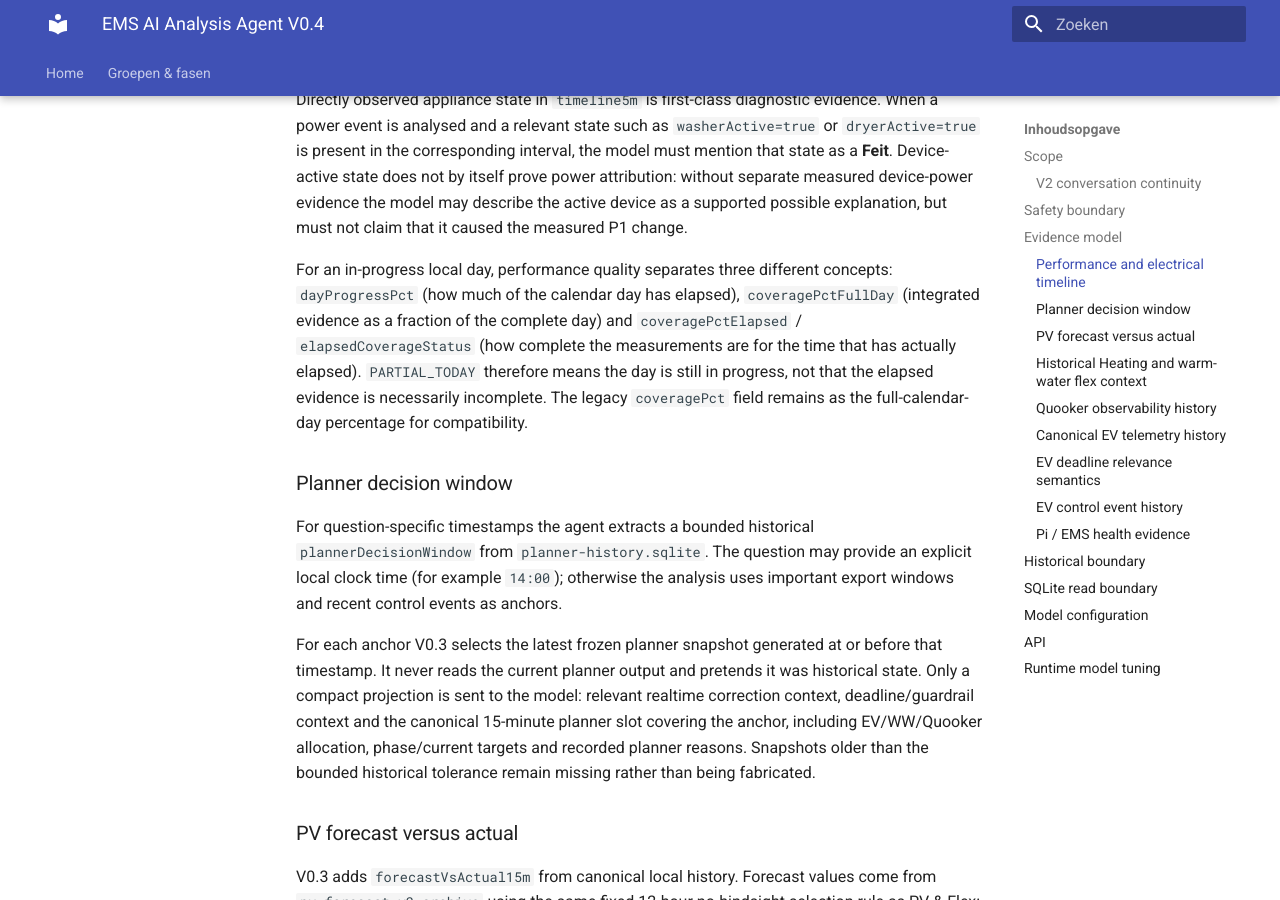
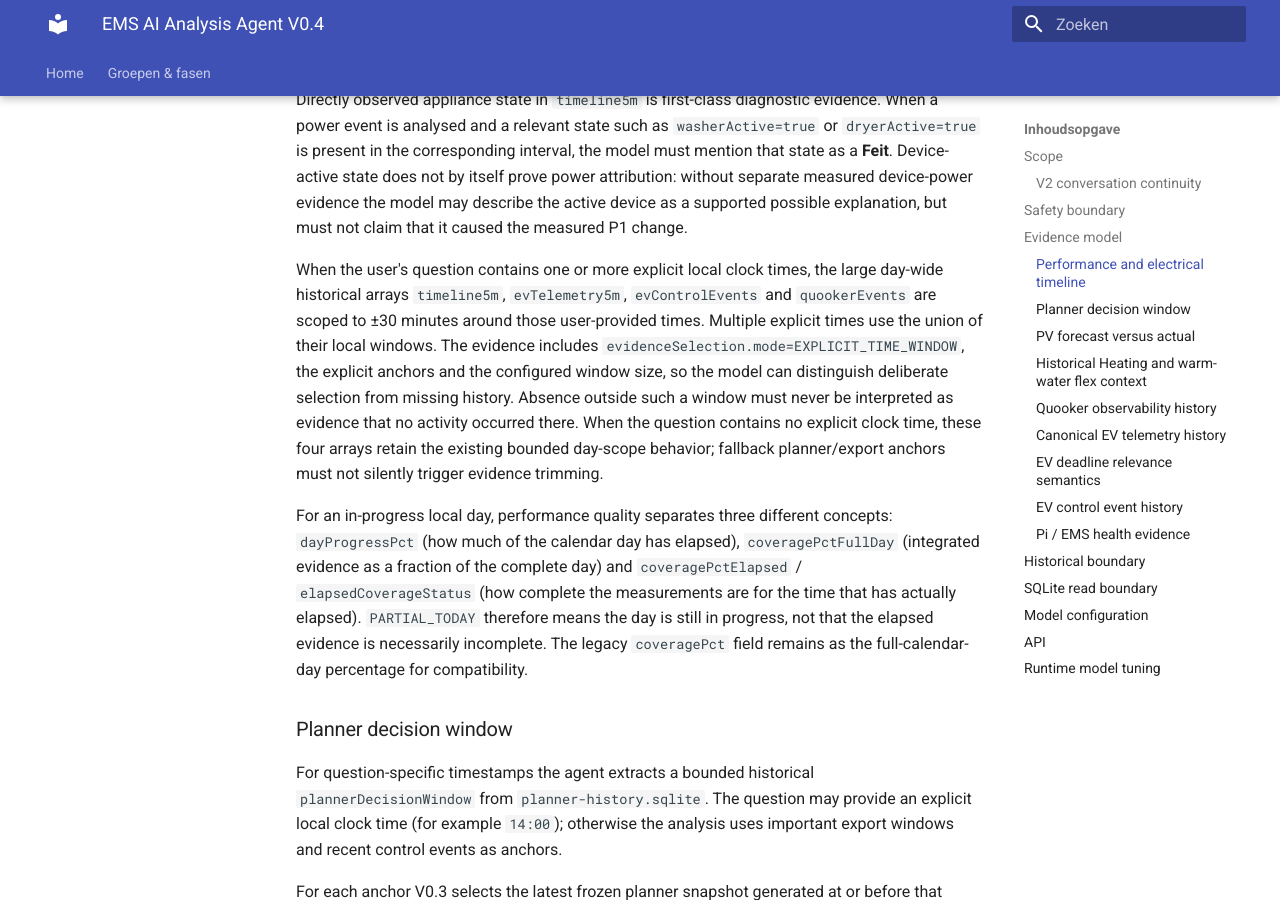
Before and after one commit to OnsKasteeltje/homey-energy-manual, an MkDocs documentation site: the page built from docs/architecture/ems-ai-analysis-agent.md, in a window 1280 px wide and 900 px high, scrolled down 2872 px. Built offline with MkDocs 1.6.1 and Material for MkDocs 9.7.7, drawn with Linux system fonts in a browser that asks for light colours; some of the changed text lies outside the part shown.

Commit message:
docs(ai): define explicit-time evidence windows

```diff
--- a/docs/architecture/ems-ai-analysis-agent.md
+++ b/docs/architecture/ems-ai-analysis-agent.md
@@ -133,6 +133,18 @@ interval, the model must mention that state as a **Feit**. Device-active state
 does not by itself prove power attribution: without separate measured
 device-power evidence the model may describe the active device as a supported
 possible explanation, but must not claim that it caused the measured P1 change.
+
+When the user's question contains one or more explicit local clock times, the
+large day-wide historical arrays `timeline5m`, `evTelemetry5m`,
+`evControlEvents` and `quookerEvents` are scoped to ±30 minutes around
+those user-provided times. Multiple explicit times use the union of their local
+windows. The evidence includes `evidenceSelection.mode=EXPLICIT_TIME_WINDOW`,
+the explicit anchors and the configured window size, so the model can
+distinguish deliberate selection from missing history. Absence outside such a
+window must never be interpreted as evidence that no activity occurred there.
+When the question contains no explicit clock time, these four arrays retain the
+existing bounded day-scope behavior; fallback planner/export anchors must not
+silently trigger evidence trimming.
 
 For an in-progress local day, performance quality separates three different
 concepts: `dayProgressPct` (how much of the calendar day has elapsed),
@@ -336,10 +348,11 @@ Secrets must never be committed.
 `GET /agent/health` reports readiness and the configured model without
 exposing credentials.
 
-`POST /agent/ask` accepts a question and day. The question is also used only to
-select bounded historical analysis anchors; it never changes EMS state. The
-response contains the answer plus bounded evidence counts/status. Raw model
-responses and credentials are not persisted.
+`POST /agent/ask` accepts a question and day. The question is used only to
+select bounded historical analysis anchors and, when it contains explicit
+clock times, to scope the large historical evidence arrays around those times;
+it never changes EMS state. The response contains the answer plus bounded
+evidence counts/status. Raw model responses and credentials are not persisted.
 
 ## Runtime model tuning
 
```
